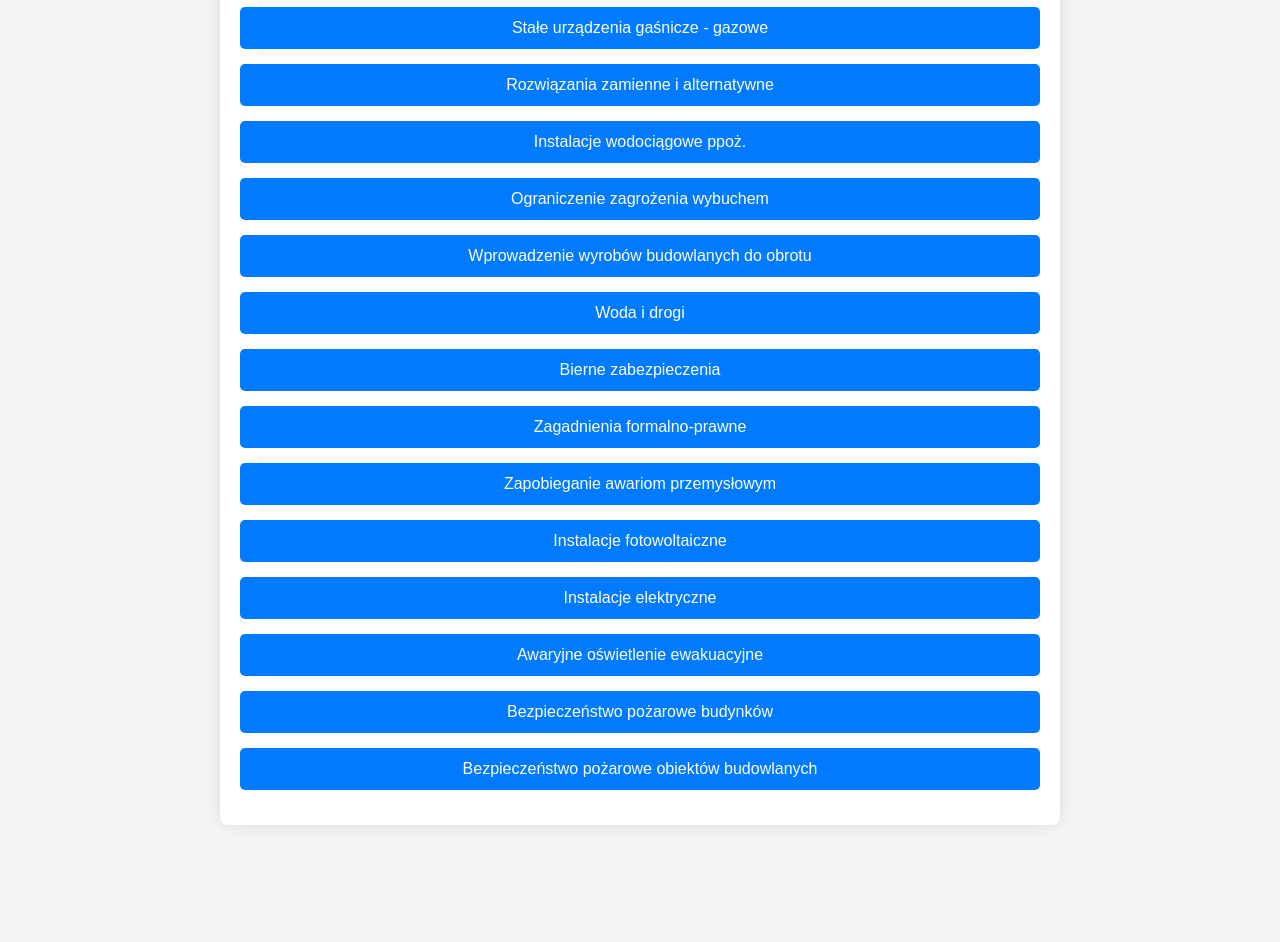
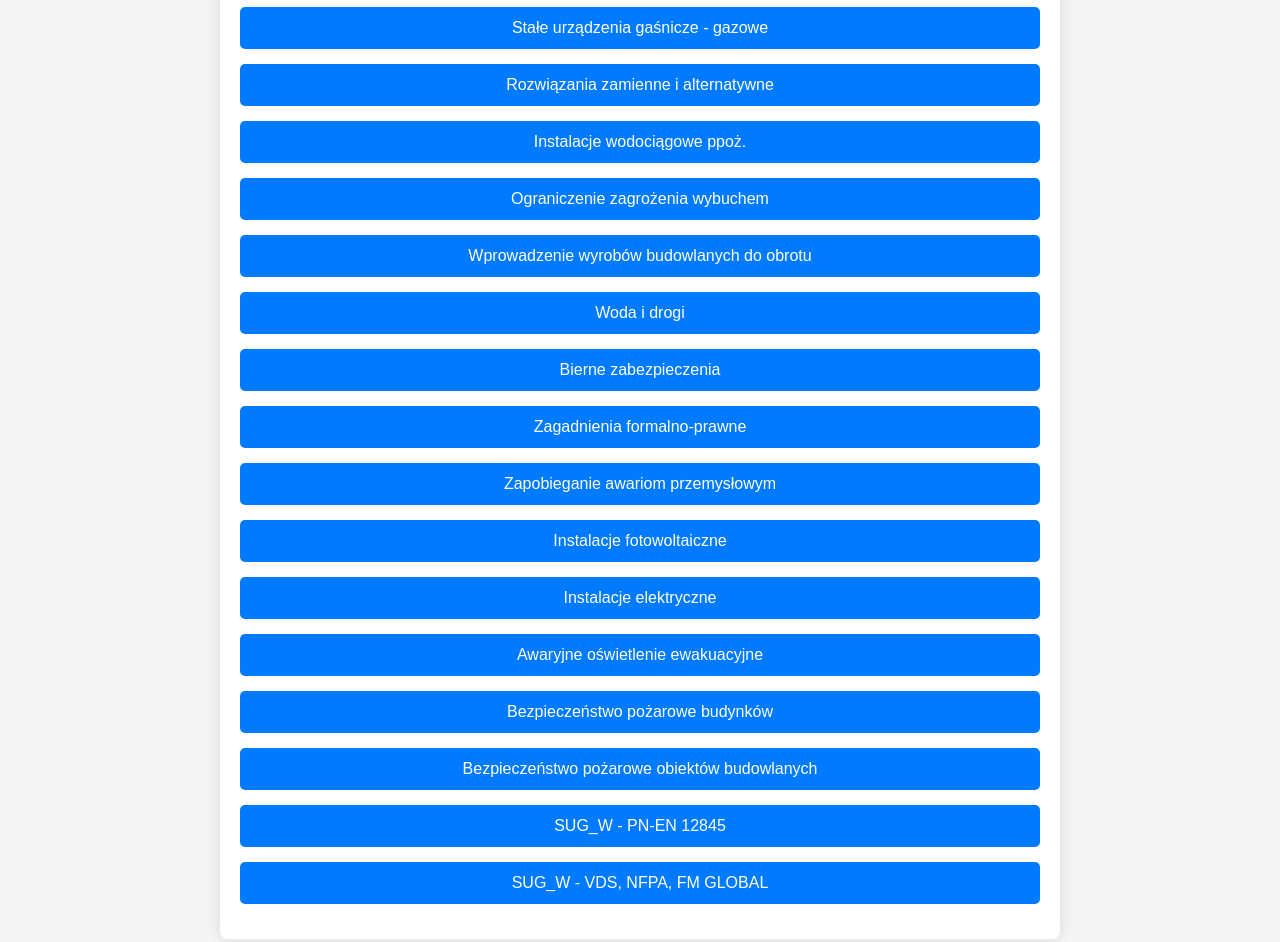
Before and after one commit to lycio90/ppoz, a plain HTML site: page index.html in a window 1280 px wide. Shown: the part 126-1068 px from the top of the page. Before the commit the page ends 971 px from the top, so only its background shows below. Drawn offline with Linux system fonts and the light colour scheme.

Commit message:
Add files via upload

```diff
--- a/index.html
+++ b/index.html
@@ -220,6 +220,7 @@
     </div>
 
     <script>
+        // Definicje quizów. Klucz (np. 'quiz17') odpowiada nazwie pliku .js w folderze /data/
         const quizData = {
             'quiz1': { title: "Stałe urządzenia gaśnicze - gazowe" },
             'quiz3': { title: "Rozwiązania zamienne i alternatywne" },
@@ -234,7 +235,9 @@
             'quiz12': { title: "Instalacje elektryczne" },
             'quiz13': { title: "Awaryjne oświetlenie ewakuacyjne" },
             'quiz14': { title: "Bezpieczeństwo pożarowe budynków" },
-            'quiz15': { title: "Bezpieczeństwo pożarowe obiektów budowlanych" }
+            'quiz15': { title: "Bezpieczeństwo pożarowe obiektów budowlanych" },
+            'quiz17': { title: "SUG_W - PN-EN 12845" },
+            'quiz18': { title: "SUG_W - VDS, NFPA, FM GLOBAL" } // Nowy quiz
         };
 
         const appContainer = document.getElementById('app-container');
@@ -246,6 +249,7 @@
         };
         const SCORES_KEY = 'PPOZ_QUIZ_SCORES';
 
+        // Funkcja do tasowania tablicy (pytań lub odpowiedzi)
         function shuffleArray(array) {
             for (let i = array.length - 1; i > 0; i--) {
                 const j = Math.floor(Math.random() * (i + 1));
@@ -253,17 +257,20 @@
             }
         }
 
+        // Wczytuje zapisane wyniki z localStorage
         function loadScores() {
             const scores = localStorage.getItem(SCORES_KEY);
             return scores ? JSON.parse(scores) : {};
         }
 
+        // Zapisuje wynik danego quizu w localStorage
         function saveScore(quizId, score, totalQuestions) {
             const scores = loadScores();
             scores[quizId] = { score, totalQuestions, date: new Date().toISOString() };
             localStorage.setItem(SCORES_KEY, JSON.stringify(scores));
         }
 
+        // Renderuje ekran wyboru quizu
         function renderQuizSelection() {
             appContainer.innerHTML = '<h1>Wybierz Test</h1><div class="quiz-selection-list"></div>';
             const listContainer = appContainer.querySelector('.quiz-selection-list');
@@ -291,6 +298,7 @@
             }
         }
 
+        // Renderuje widok pojedynczego pytania
         function renderQuiz(quizId) {
             const quiz = quizData[quizId];
             const q = state.questions[state.currentQuestionIndex];
@@ -320,6 +328,7 @@
             });
         }
 
+        // Renderuje ekran wyników po zakończeniu quizu
         function renderResults(quizId) {
             const quiz = quizData[quizId];
             const percentage = Math.round((state.score / state.questions.length) * 100);
@@ -334,6 +343,7 @@
             `;
         }
 
+        // Dynamicznie ładuje plik .js z pytaniami dla wybranego quizu
         function loadAndStartQuiz(quizId) {
             appContainer.innerHTML = `<div id="loader">Ładowanie testu...</div>`;
 
@@ -362,6 +372,7 @@
             document.head.appendChild(script);
         }
 
+        // Inicjalizuje stan quizu i renderuje pierwsze pytanie
         function startQuiz(quizId, questions) {
             shuffleArray(questions);
             questions.forEach(q => {
@@ -377,10 +388,12 @@
             renderQuiz(quizId);
         }
 
+        // Wraca do ekranu wyboru quizu
         function goBackToSelection() {
             renderQuizSelection();
         }
 
+        // Sprawdza wybraną odpowiedź
         function checkAnswer(quizId, selectedIndex) {
             const q = state.questions[state.currentQuestionIndex];
             const resultDiv = appContainer.querySelector('.result');
```
